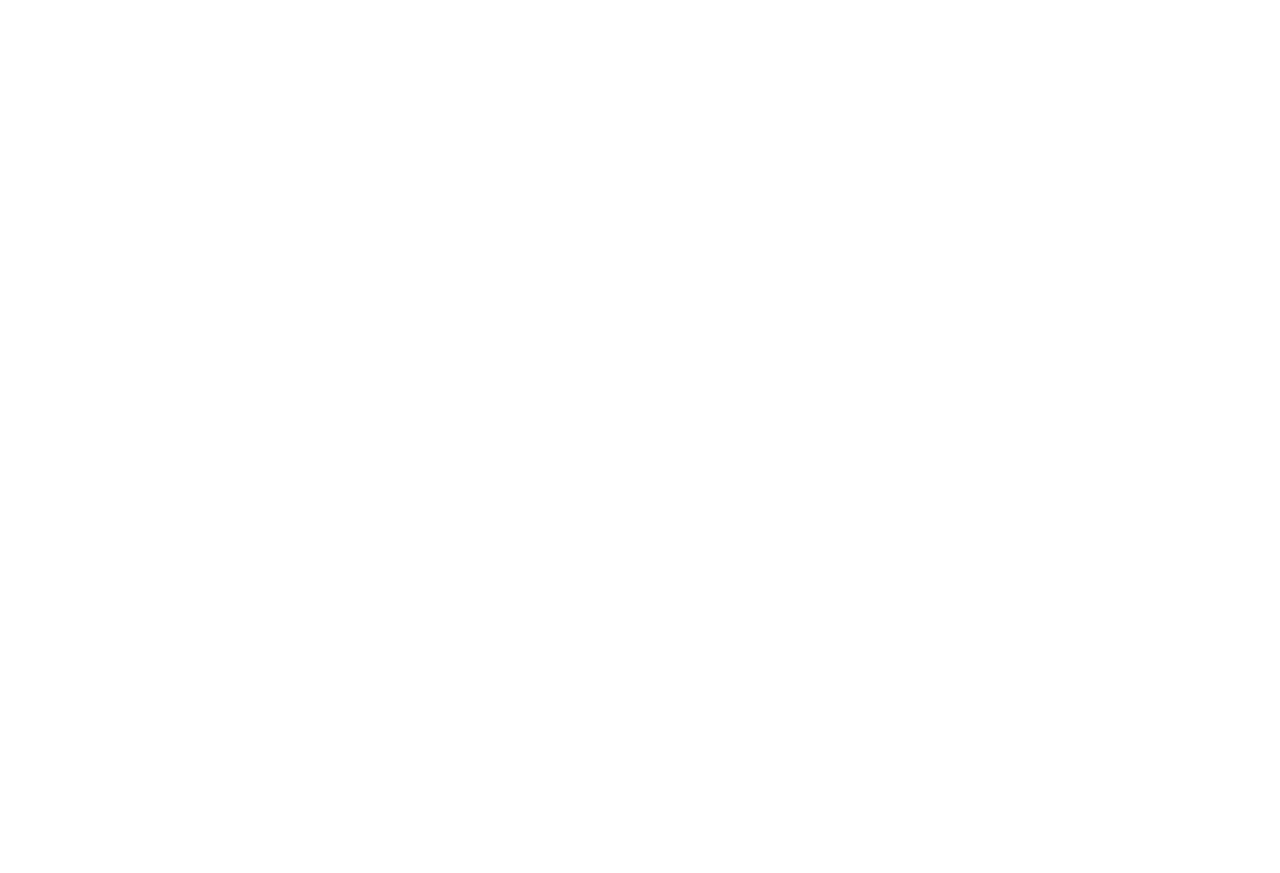
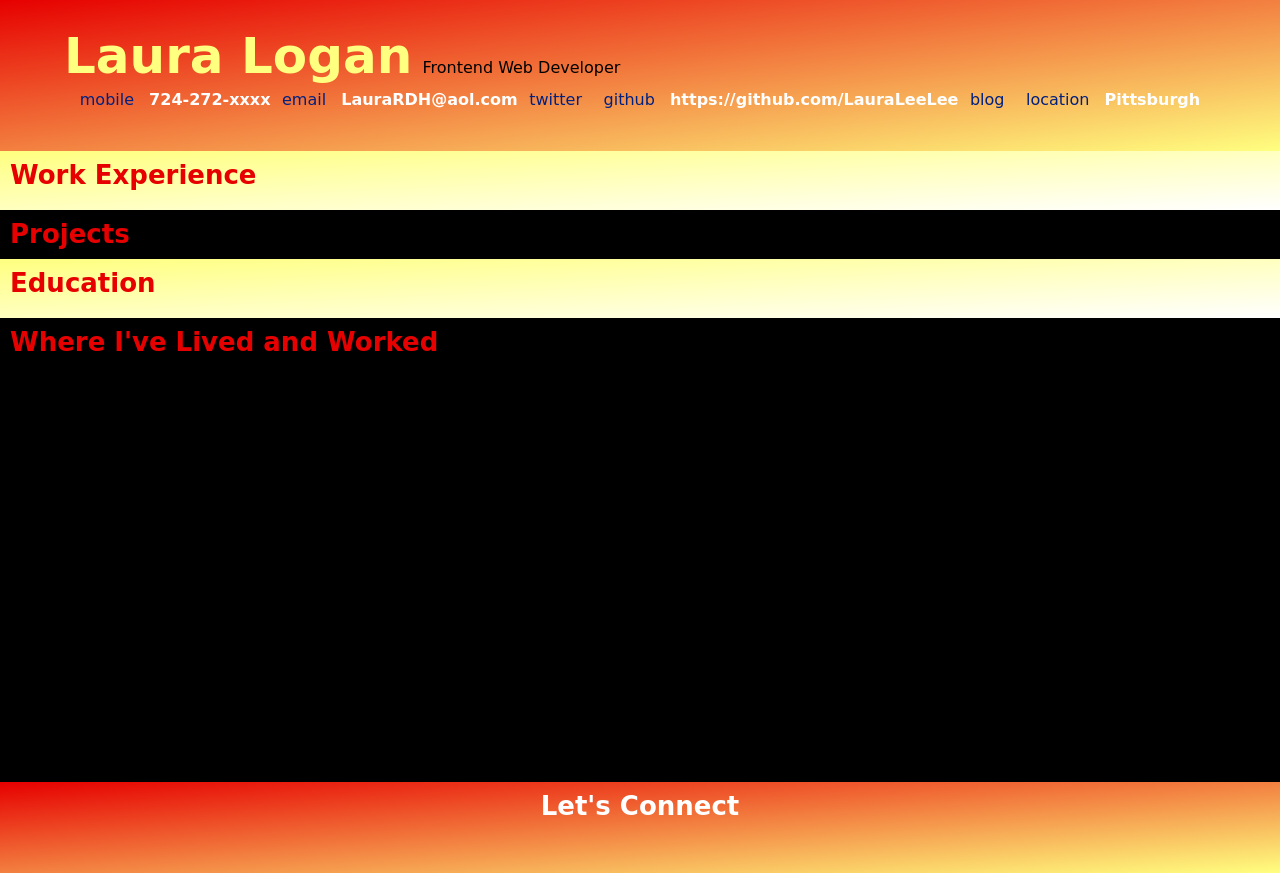
Before and after one commit to LauraLeeLee/onlineResumeKO, a website: page index.html in a window 1280 px wide. Before the commit the page ends 800 px from the top, so only its background shows below. Drawn offline with Linux system fonts and the light colour scheme; some packages are replaced by stand-ins of ours; a web font is replaced by a local one.

Commit message:
adds elements to html to bind data for header

```diff
--- a/index.html
+++ b/index.html
@@ -23,8 +23,36 @@
 </head>
 <body>
   <div id="main">
-    <div id="header" class="center-content clear-fix" data-bind="text: data.bio.name">
-      <ul id="topContacts" class="flex-box"></ul>
+    <div id="header" class="center-content clear-fix">
+      <h1 data-bind="text: name"></h1>
+      <span data-bind="text: role"></span>
+      <ul id="topContacts" class="flex-box">
+        <li class="flex-item">
+          <span class="blue-text">mobile</span>
+          <span class="white-text" data-bind="text: mobile"></span>
+        </li>
+        <li class="flex-item">
+          <span class="blue-text">email</span>
+          <span class="white-text" data-bind="text: email"></span>
+        </li>
+        <li class="flex-item">
+          <span class="blue-text">twitter</span>
+          <span class="white-text"></span>
+        </li>
+        <li class="flex-item">
+          <span class="blue-text">github</span>
+          <span class="white-text" data-bind="text: github"></span>
+        </li>
+        <li class="flex-item">
+          <span class="blue-text">blog</span>
+          <span class="white-text"></span>
+        </li>
+        <li class="flex-item">
+          <span class="blue-text">location</span>
+          <span class="white-text" data-bind="text: city"></span>
+        </li>
+      </ul>
+
     </div>
     <div style="clear: both;"></div>
     <div id="workExperience" class="yellow-gradient">
@@ -109,27 +137,27 @@
     */
 
 
-    if(document.getElementsByClassName('flex-item').length === 0) {
-      document.getElementById('topContacts').style.display = 'none';
-    }
-    if(document.getElementsByTagName('h1').length === 0) {
-      document.getElementById('header').style.display = 'none';
-    }
-    if(document.getElementsByClassName('work-entry').length === 0) {
-      document.getElementById('workExperience').style.display = 'none';
-    }
-    if(document.getElementsByClassName('project-entry').length === 0) {
-      document.getElementById('projects').style.display = 'none';
-    }
-    if(document.getElementsByClassName('education-entry').length === 0) {
-      document.getElementById('education').style.display = 'none';
-    }
-    if(document.getElementsByClassName('flex-item').length === 0) {
-      document.getElementById('lets-connect').style.display = 'none';
-    }
-    if(document.getElementById('map') === null) {
-      document.getElementById('mapDiv').style.display = 'none';
-    }
+    // if(document.getElementsByClassName('flex-item').length === 0) {
+    //   document.getElementById('topContacts').style.display = 'none';
+    // }
+    // if(document.getElementsByTagName('h1').length === 0) {
+    //   document.getElementById('header').style.display = 'none';
+    // }
+    // if(document.getElementsByClassName('work-entry').length === 0) {
+    //   document.getElementById('workExperience').style.display = 'none';
+    // }
+    // if(document.getElementsByClassName('project-entry').length === 0) {
+    //   document.getElementById('projects').style.display = 'none';
+    // }
+    // if(document.getElementsByClassName('education-entry').length === 0) {
+    //   document.getElementById('education').style.display = 'none';
+    // }
+    // if(document.getElementsByClassName('flex-item').length === 0) {
+    //   document.getElementById('lets-connect').style.display = 'none';
+    // }
+    // if(document.getElementById('map') === null) {
+    //   document.getElementById('mapDiv').style.display = 'none';
+    // }
   </script>
   <script src = "js/lib/knockout-3.4.2.js"></script>
   <script src = "js/ko.js"></script>
```
